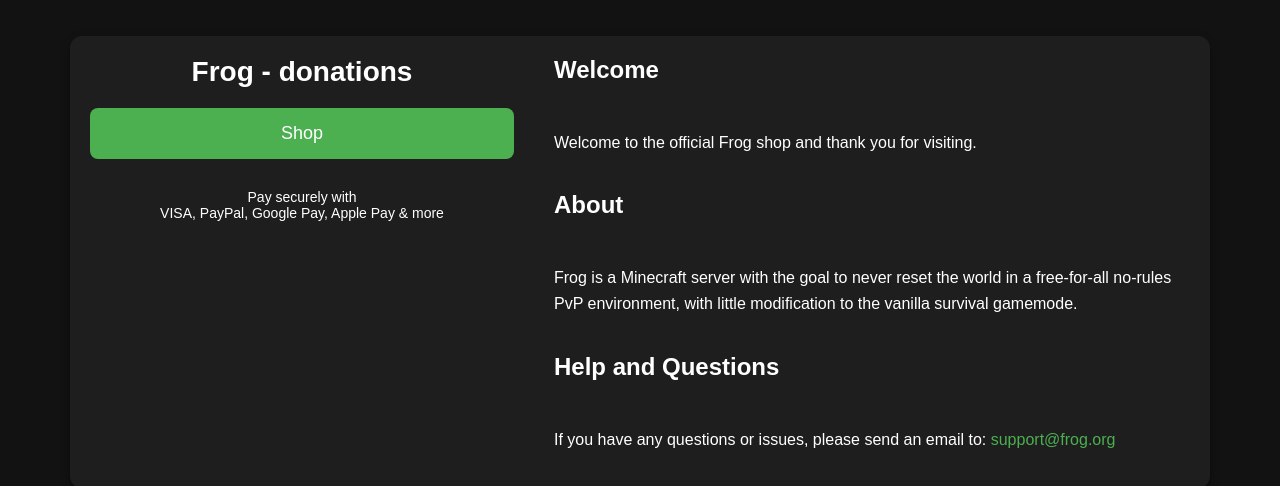
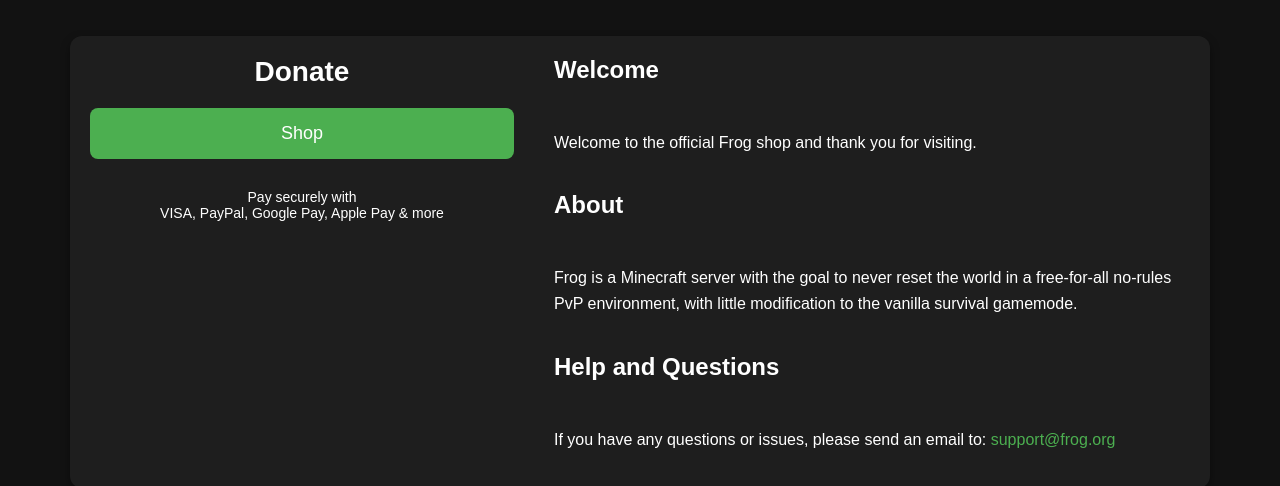
Before and after one commit to russiaschool/server-site, a plain HTML site: page index.html in a window 1280 px wide. Shown: the part 158-644 px from the top of the page. Drawn offline with Linux system fonts and the light colour scheme.

Commit message:
Update index.html

```diff
--- a/index.html
+++ b/index.html
@@ -99,7 +99,7 @@
   <div class="container">
     <!-- Left Panel -->
     <div class="left-panel">
-      <div class="header">Frog - donations</div>
+      <strong class="header">Donate</strong>
 
       <button class="subscribe-button">Shop</button>
       <div class="payment-methods">
```
